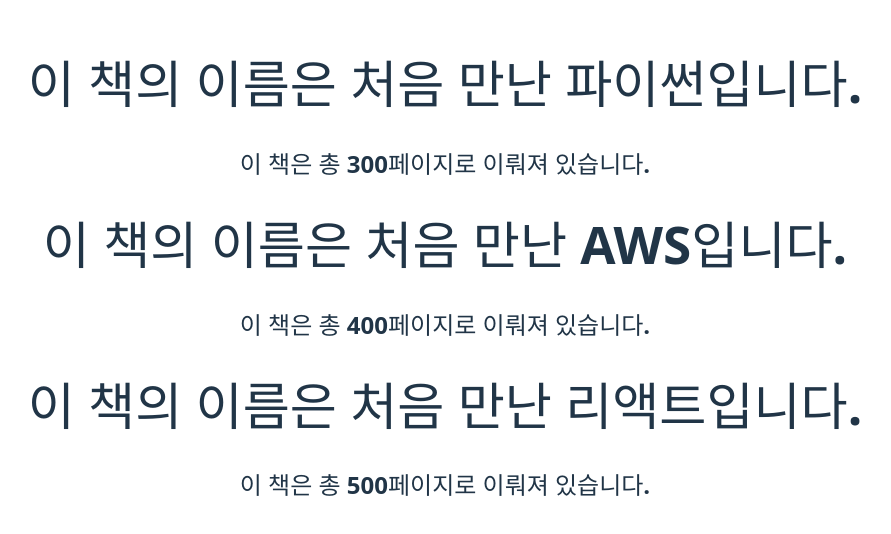
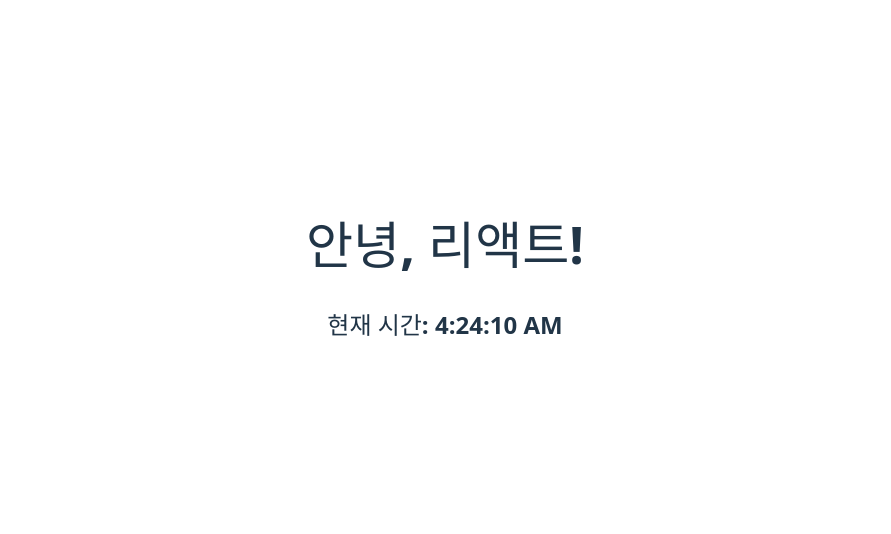
Before and after one commit to Hongyejinjin/first-met-react-practice-v19, a React (Vite) app: page / in a window 1280 px wide. Shown: the part 128-662 px from the top of the page, without its empty margins (195-1086 px from the left). Built offline with nearby package versions, Linux system fonts and the light colour scheme.

Commit message:
Chapter04 practice updated.

```diff
--- /dev/null
+++ b/src/chapter_04/Clock.jsx
@@ -0,0 +1,10 @@
+function Clock(props) {
+    return (
+        <div>
+            <h1>안녕, 리액트!</h1>
+            <h2>현재 시간: {new Date().toLocaleTimeString()}</h2>
+        </div>
+    );
+}
+
+export default Clock;
--- a/src/main.jsx
+++ b/src/main.jsx
@@ -4,9 +4,13 @@
 import App from './App.jsx';
 
 import Library from './chapter_03/Library';
+import Clock from './chapter_04/Clock';
 
-createRoot(document.getElementById('root')).render(
-    <StrictMode>
-        <Library />
-    </StrictMode>
-);
+const root = createRoot(document.getElementById('root'));
+setInterval(() => {
+    root.render(
+        <StrictMode>
+            <Clock />
+        </StrictMode>
+    );
+}, 1000);
```
